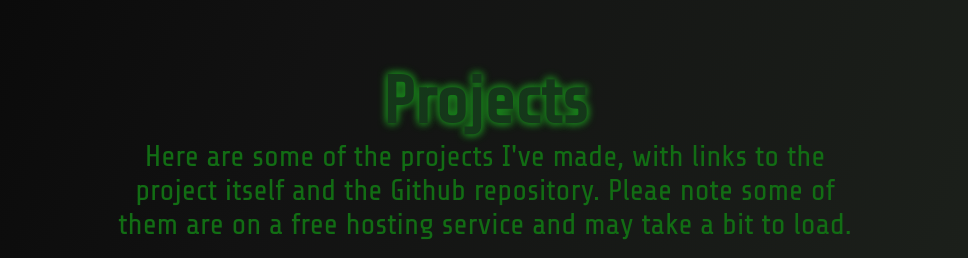
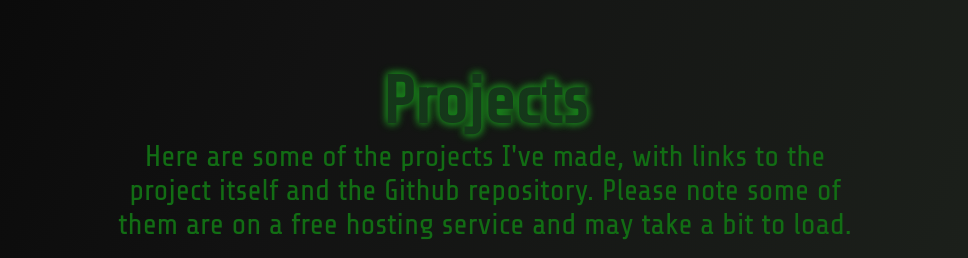
Before and after one commit to br3nd0g/portfolio, a plain HTML site: page index.html in a window 1280 px wide. Shown: the part 1000-1258 px from the top of the page, without its empty margins (155-1123 px from the left). Drawn offline with Linux system fonts and the light colour scheme.

Commit message:
Update index.html

```diff
--- a/index.html
+++ b/index.html
@@ -45,7 +45,7 @@
 
       <h2 class="sectionHeader">Projects</h2>
       <p class="sectionText">Here are some of the projects I've made, with links to the project itself and the Github
-        repository. Pleae note some of them are on a free hosting service and may take a bit to load.</p>
+        repository. Please note some of them are on a free hosting service and may take a bit to load.</p>
 
 
 
```
